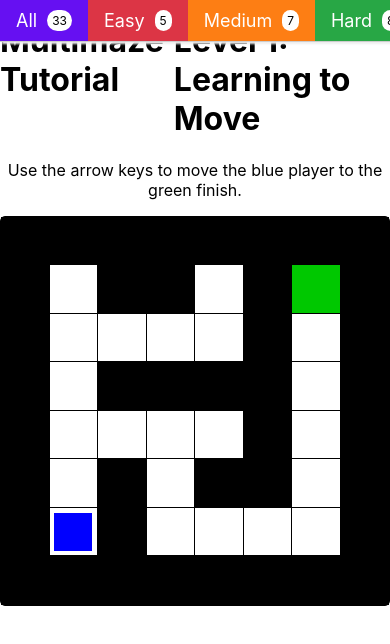
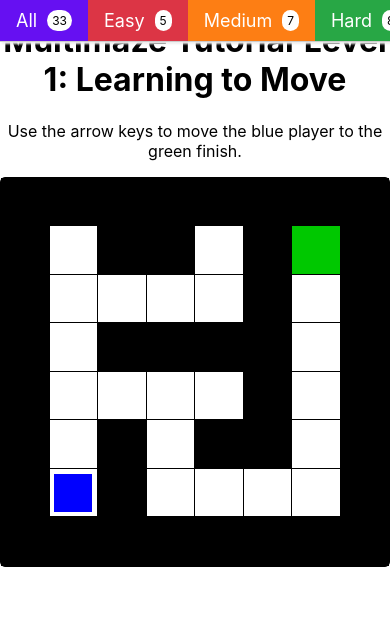
Before and after one commit to polkerty/multimaze, a Next.js app: page /controller in a window 390 px wide. Shown: the top 644 px of the page. Built offline with nearby package versions, Linux system fonts and the light colour scheme.

Commit message:
Improve mobile heading styles

```diff
--- a/pages/controller.js
+++ b/pages/controller.js
@@ -208,8 +208,7 @@ export default class Controller extends Component {
                 </div>
             </div>
             <h1 style={{
-                display: "flex",
-                justifyContent: "center"
+                textAlign: "center"
             }}>Multimaze {this.state.groups[this.state.currentGroup].name}
                 <span style={{marginRight: '10px'}}/>
                 {"Level"} {this.state.currentLevel + 1}: {level.name}</h1>
```
